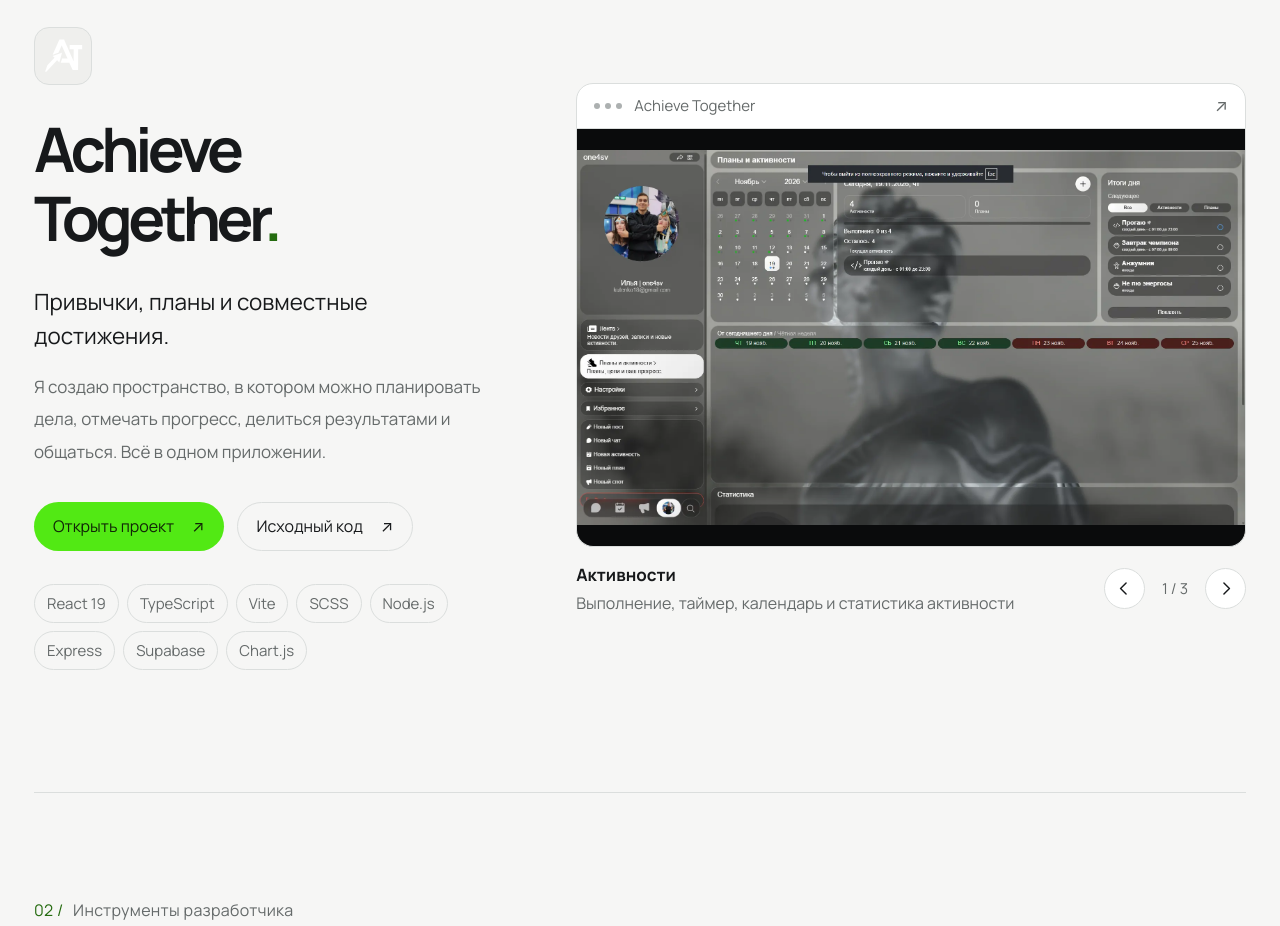
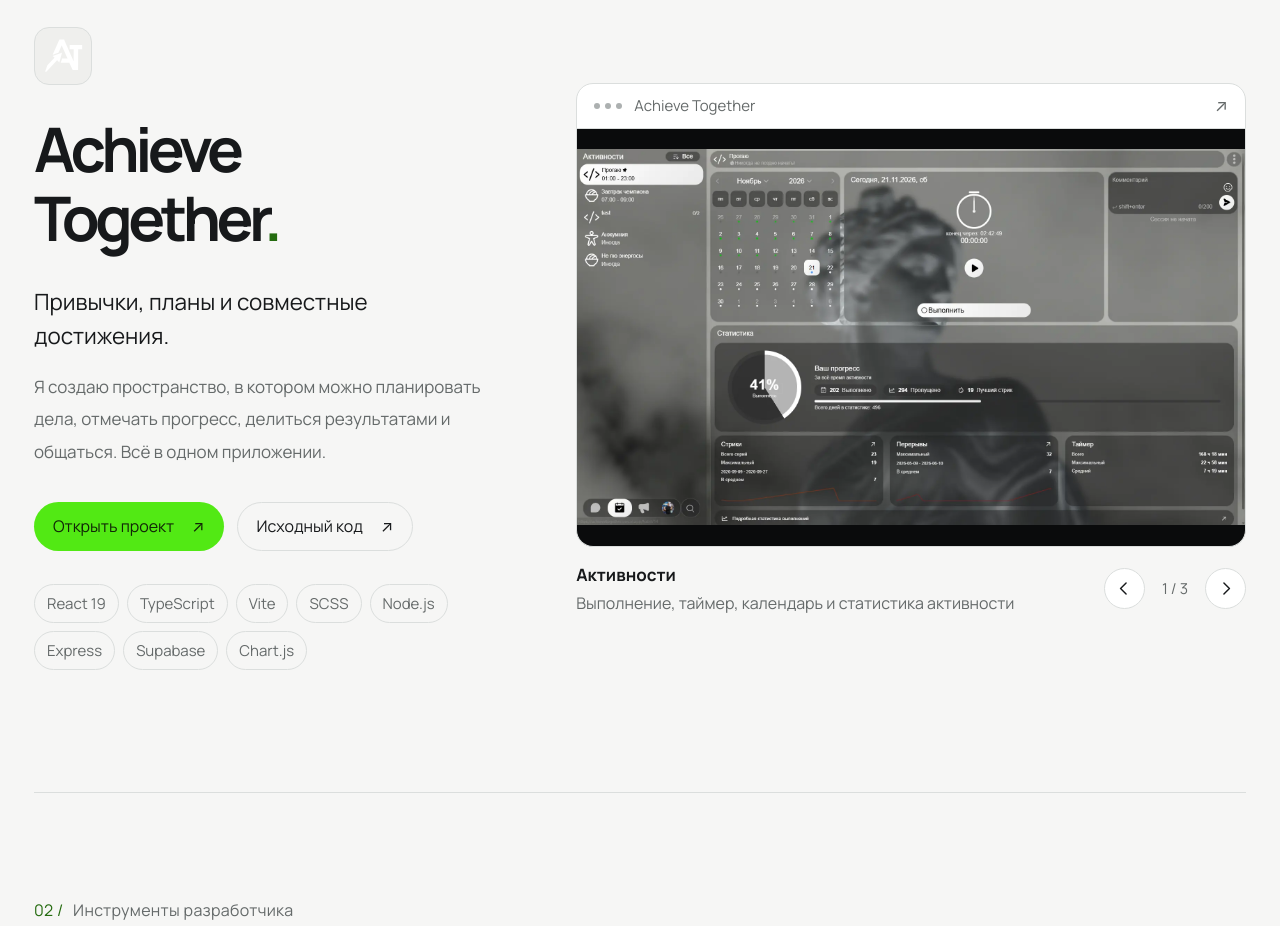
Before and after one commit to one4sv/one4sv-studio, a React (Vite) app: page / in a window 1280 px wide. Shown: the part 800-1726 px from the top of the page. Built offline with nearby package versions, Linux system fonts and the light colour scheme.

Commit message:
fix(gallery): replace activities image with full screenshot

```diff
--- a/src/App.tsx
+++ b/src/App.tsx
@@ -33,7 +33,7 @@ const projects: Project[] = [
     openUrl: 'https://achievetogether.vercel.app/',
     sourceUrl: 'https://github.com/one4sv/AT',
     screenshots: [
-      { src: '/assets/at-plans.webp', title: 'Активности', description: 'Выполнение, таймер, календарь и статистика активности' },
+      { src: '/assets/at-activities.webp', title: 'Активности', description: 'Выполнение, таймер, календарь и статистика активности' },
       { src: '/assets/at-settings.webp', title: 'Настройки', description: 'Темы, персонализация и управление приложением' },
       { src: '/assets/at-chat.webp', title: 'Чаты', description: 'Общение, вложения и реакции' }
     ]
```
Also changed, not shown: public/assets/at-activities.webp (added), public/assets/at-plans.webp (deleted).
